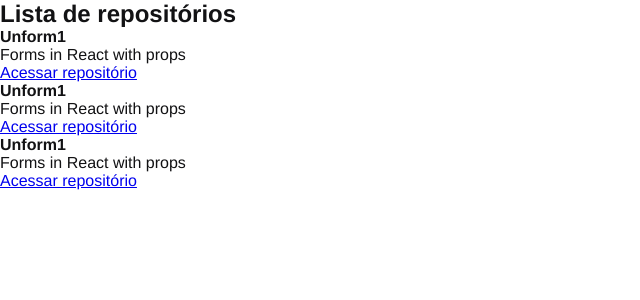
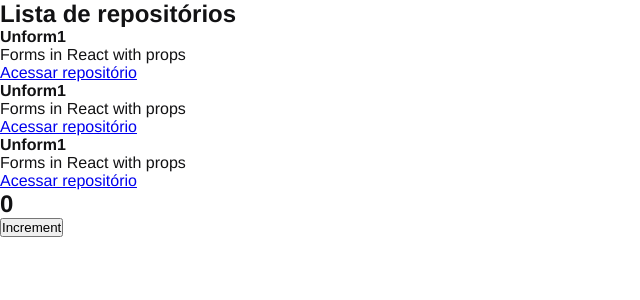
Before and after one commit to gabrieldasneves/Github-Explorer, a React app: page / in a window 1280 px wide. Shown: the top 300 px of the page, without its empty margins (0-640 px from the left). Built offline with nearby package versions, Linux system fonts and the light colour scheme.

Commit message:
Create counter + fragment
using fragment (<></>) to wrapp components

```diff
--- a/src/App.jsx
+++ b/src/App.jsx
@@ -1,7 +1,15 @@
+import { Counter } from './components/Counter';
 import { RepositoryList } from './components/RepositoryList';
 import './styles/global.scss';
 
 export function App(){
 
-    return <RepositoryList />
+    return (
+        <>
+            <RepositoryList />
+            <Counter />
+        </>
+
+    )
+
 }
--- /dev/null
+++ b/src/components/Counter.jsx
@@ -0,0 +1,10 @@
+export function Counter(){
+    return(
+        <div>
+            <h2>0</h2>
+            <button type="button">
+                Increment
+            </button>
+        </div>
+    )
+}
```
